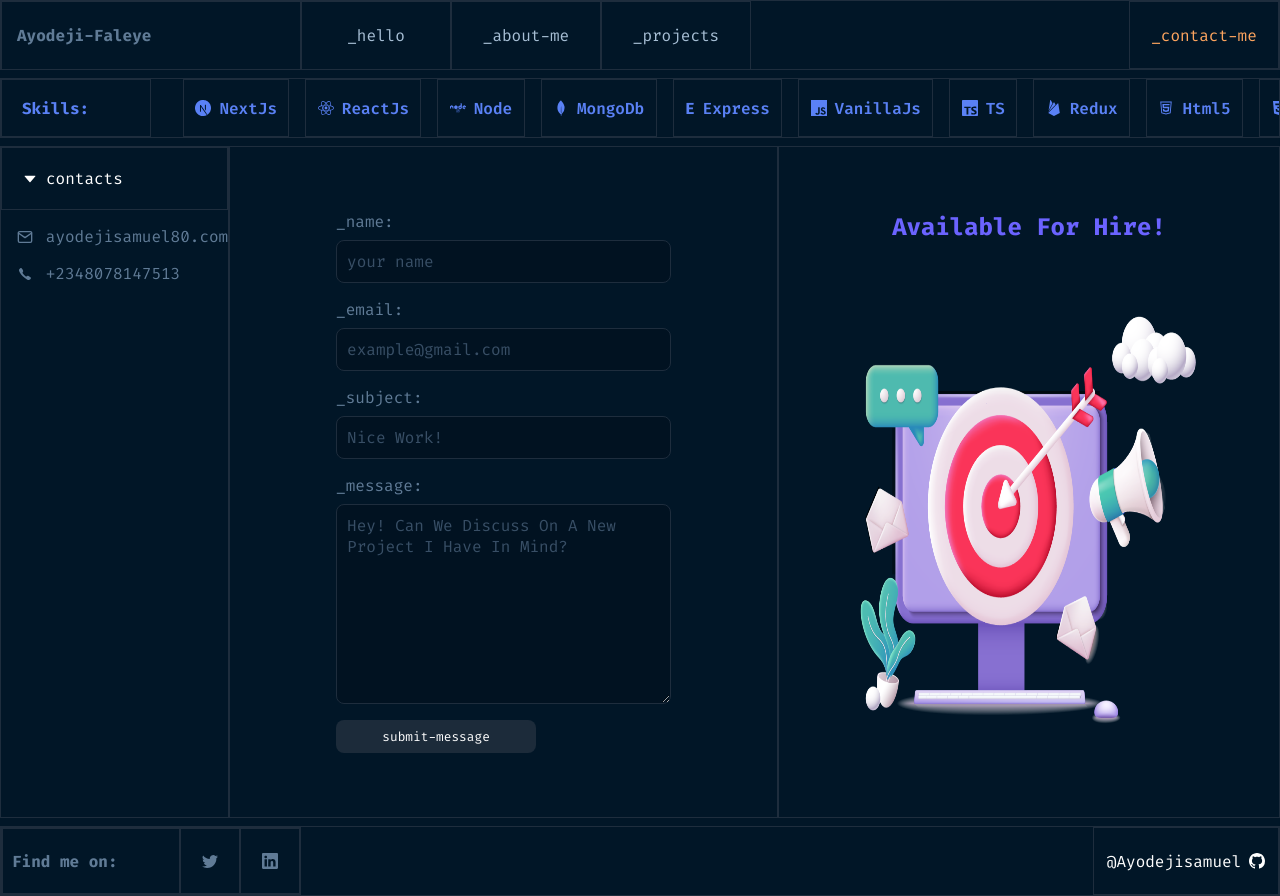
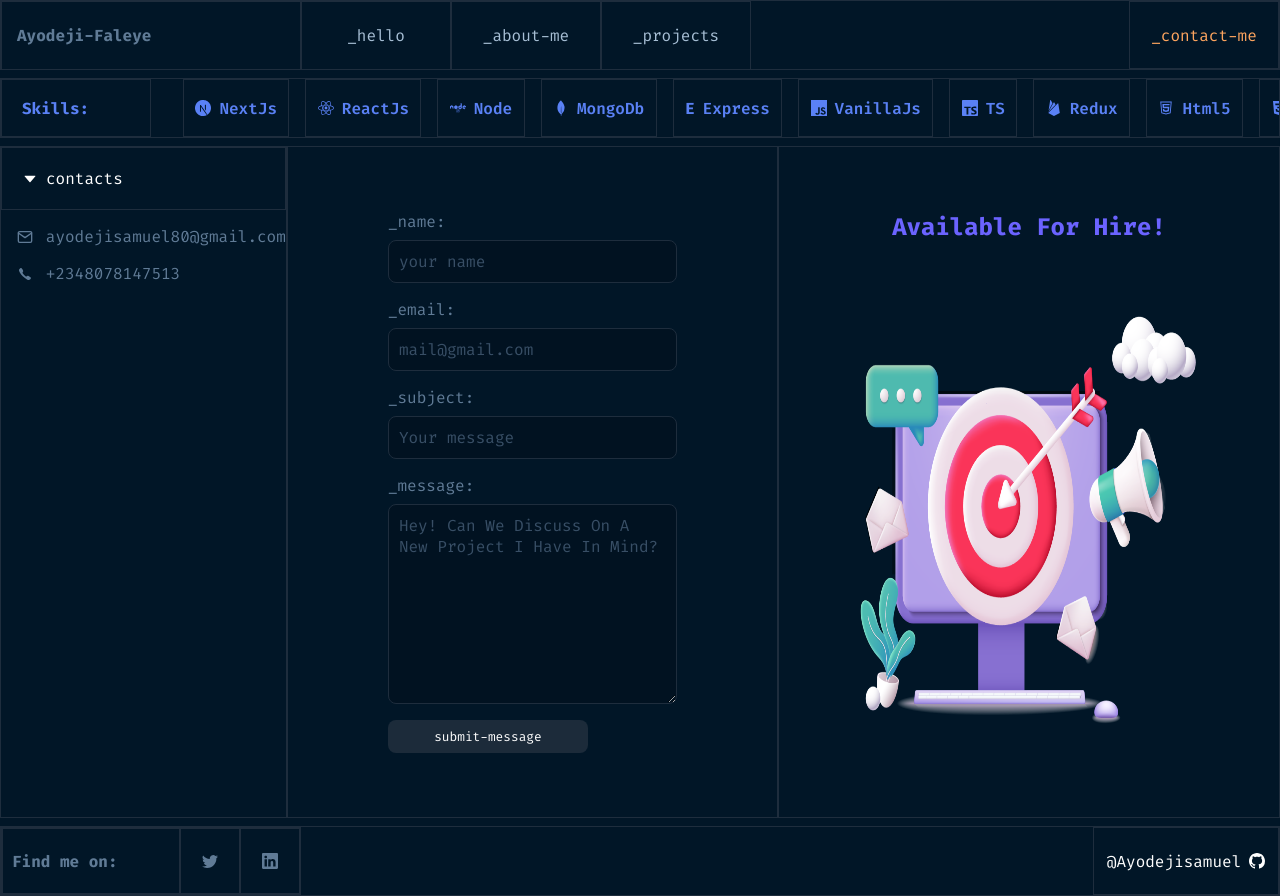
Before and after one commit to Ayodejisamuel/Ayodeji-Faleye-Portfolio, a React (Create React App) app: page /Ayodeji-Faleye-Portfolio/contact-me in a window 1280 px wide. Built offline with nearby package versions, Linux system fonts and the light colour scheme.

Commit message:
contact form restructuring

```diff
--- a/src/components/contactLanding/ReUseCon.jsx
+++ b/src/components/contactLanding/ReUseCon.jsx
@@ -26,7 +26,7 @@ function ReUseCon() {
       </p>
       <a href="mailto:ayodejisamuel80.com">
         <FiMail />
-        ayodejisamuel80.com
+        ayodejisamuel80@gmail.com
       </a>
       <a href="tel:08078147513">
         <IoIosCall />
--- a/src/components/contactLanding/contactForm/ContactUs.jsx
+++ b/src/components/contactLanding/contactForm/ContactUs.jsx
@@ -58,7 +58,7 @@ export const ContactUs = () => {
               type="email"
               name="email"
               className="form-input"
-              placeholder="example@gmail.com"
+              placeholder="mail@gmail.com"
               required
               onChange={(e) => setEmail(e.target.value)}
             />
@@ -69,7 +69,7 @@ export const ContactUs = () => {
               type="text"
               name="subject"
               className="form-input"
-              placeholder="Nice Work!"
+              placeholder="Your message"
               onChange={(e) => setSubject(e.target.value)}
             />
           </div>
```
